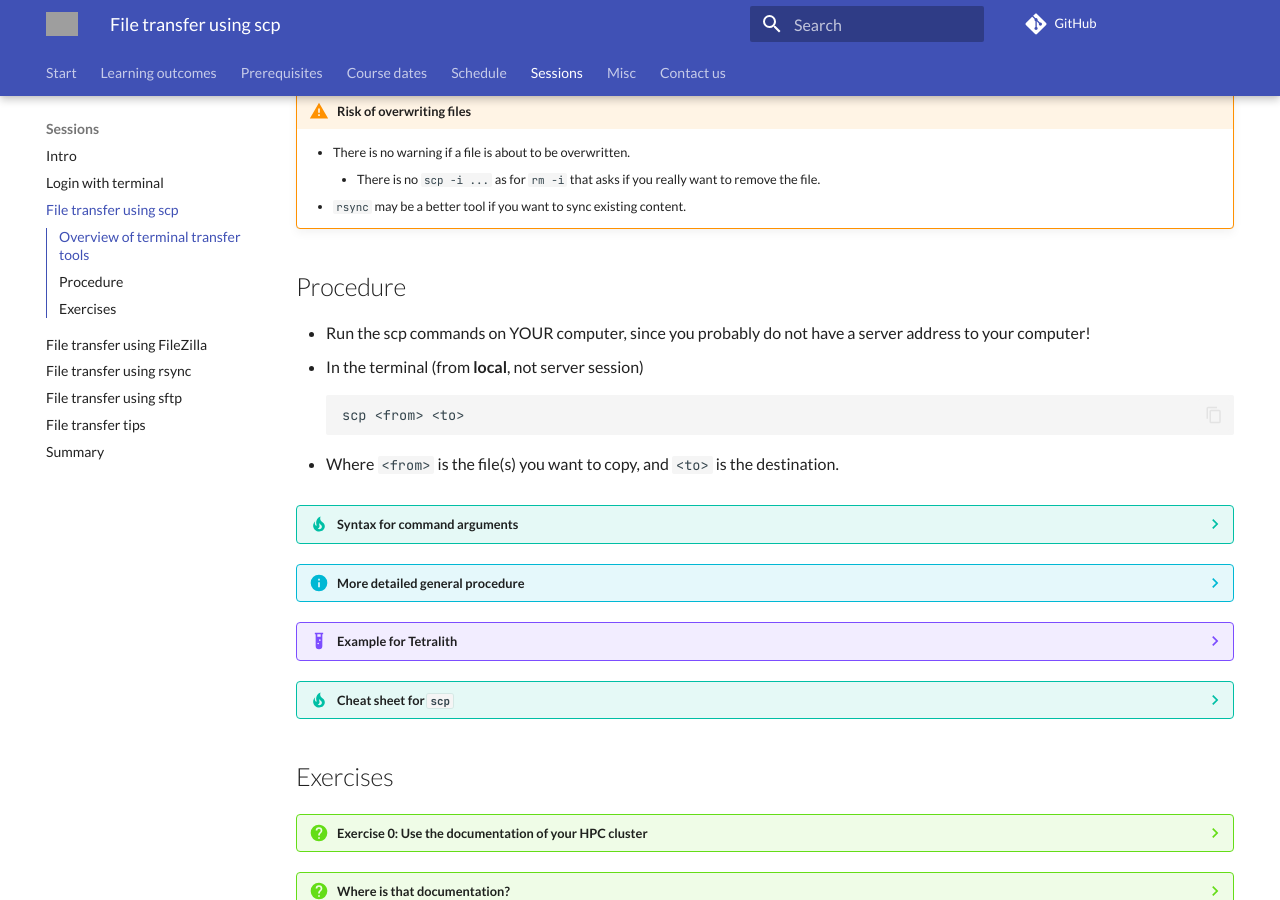
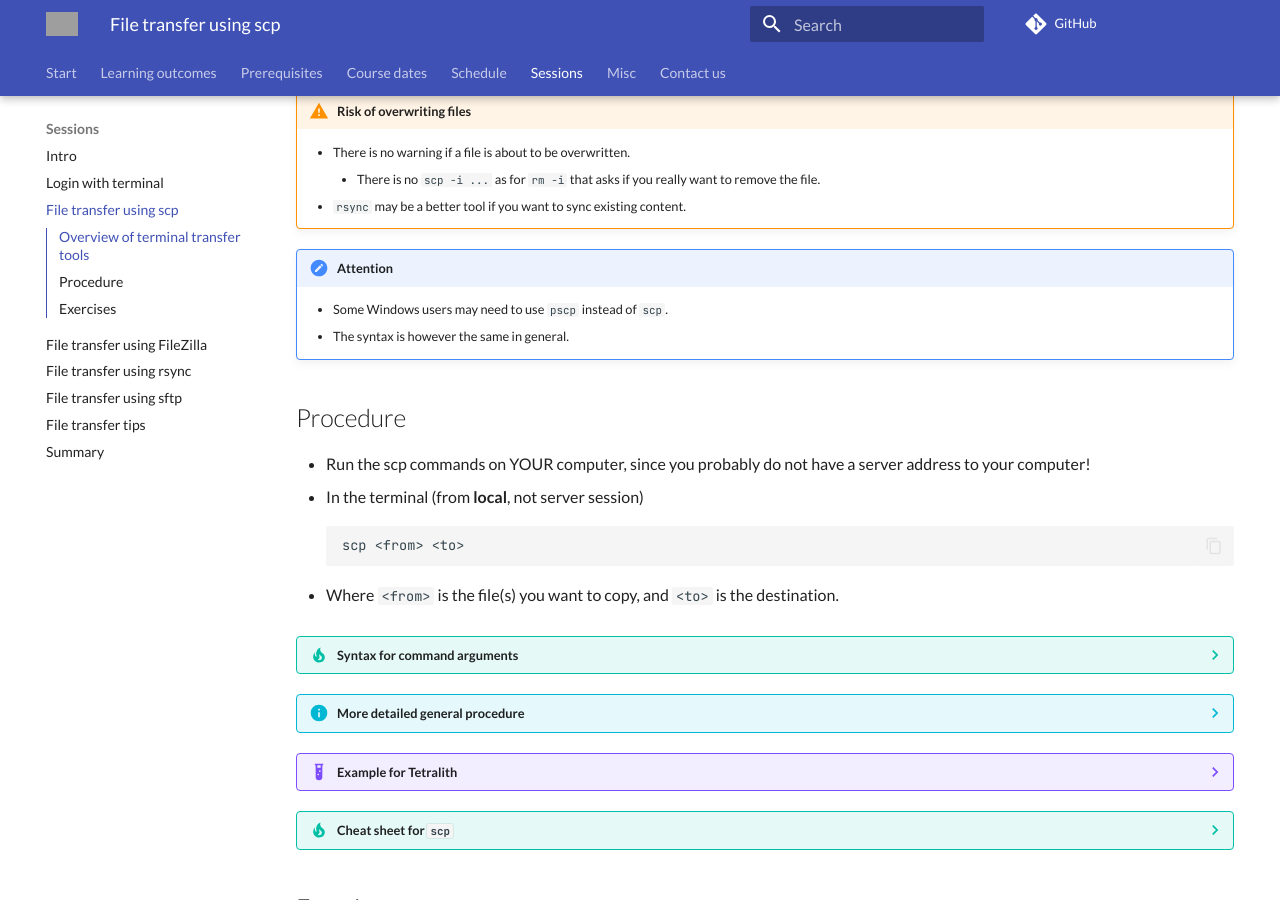
Before and after one commit to UPPMAX/naiss_file_transfer_course, an MkDocs documentation site: the page built from docs/sessions/scp/README.md, in a window 1280 px wide and 900 px high, scrolled down 1537 px. Built offline with MkDocs 1.6.1 and Material for MkDocs 9.7.7, drawn with Linux system fonts in a browser that asks for light colours; comment, search, counter and statistics services are not loaded; grey boxes are pictures that could not be loaded.

Commit message:
scp pscp

```diff
--- a/docs/sessions/scp/README.md
+++ b/docs/sessions/scp/README.md
@@ -98,6 +98,11 @@ tags:
     - There is no warning if a file is about to be overwritten.
         - There is no `scp -i ...` as for `rm -i` that asks if you really want to remove the file.
     - `rsync` may be a better tool if you want to sync existing content.
+
+!!! attention
+
+    - Some Windows users may need to use ``pscp`` instead of `scp`.
+    - The syntax is however the same in general.
 
 ## Procedure
 
```
